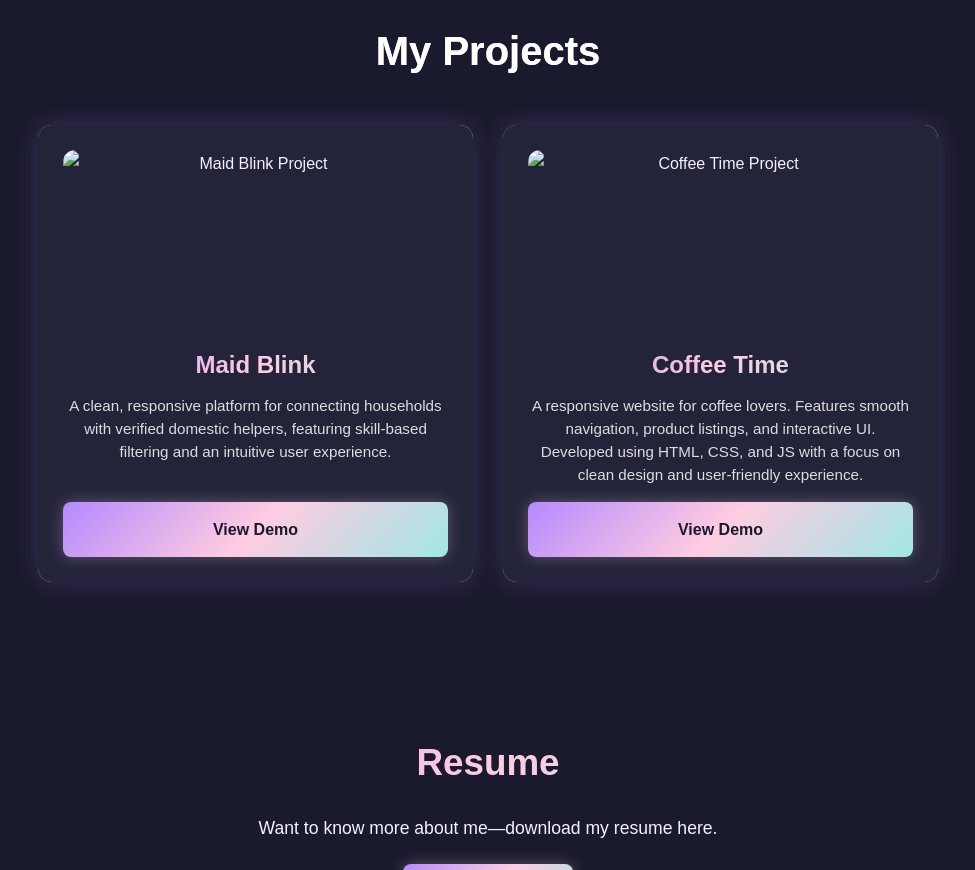
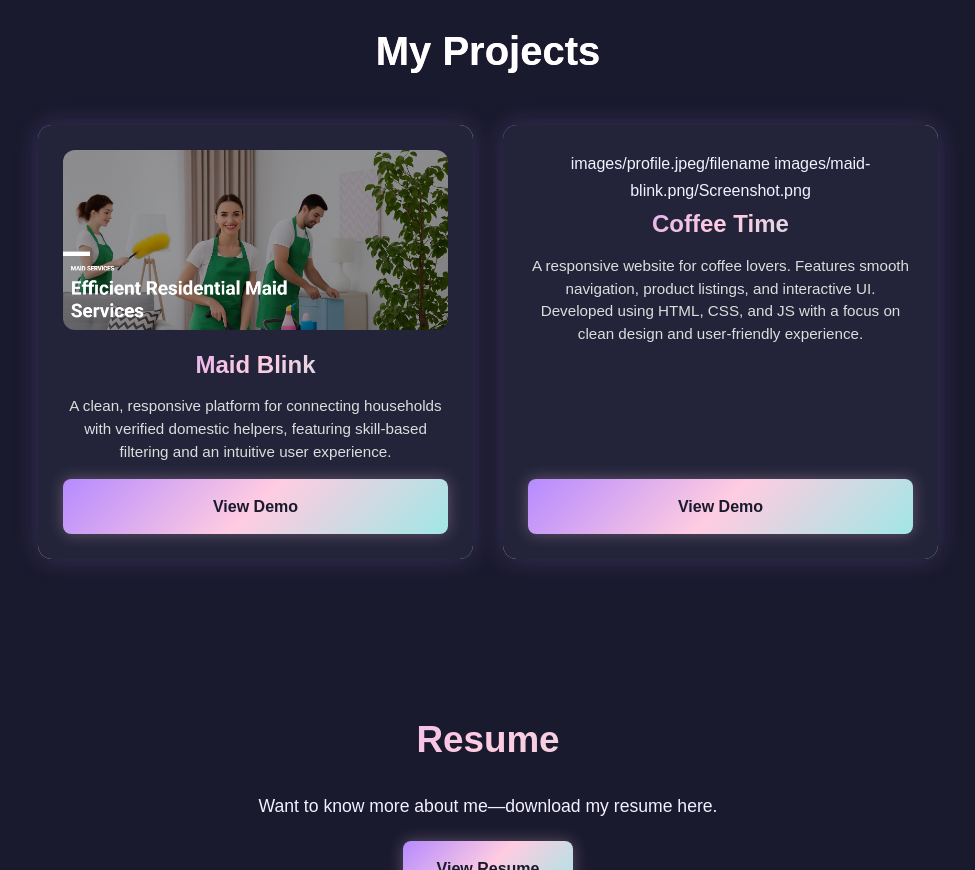
Before and after one commit to bismithaaa/my_portfolio, a plain HTML site: page index.html in a window 1280 px wide. Shown: the part 1620-2490 px from the top of the page, without its empty margins (152-1127 px from the left). Drawn offline with Linux system fonts and the light colour scheme.

Commit message:
Update index.html

```diff
--- a/index.html
+++ b/index.html
@@ -68,7 +68,7 @@
 
         <!-- RIGHT: IMAGE -->
         <div class="hero-image">
-            <img src="images/profile.jpeg/WhatsApp Image 2025-11-21 at 9.34.22 PM.jpeg" alt="Profile Photo">
+          <img src="images/bis_profile.jpeg" alt="Profile Photo">
         </div>
 
     </div>
@@ -107,7 +107,7 @@ Driven by curiosity and continuous learning, I strive to leverage technology to
     <div class="projects-grid">
 
         <div class="project-card fade-in">
-            <img src="images/maid-blink.png/Screenshot (17).png" alt="Maid Blink Project">
+           <img src="images/maid.png" alt="Maid Blink Project">
             <h3>Maid Blink</h3>
             <p>
                 A clean, responsive platform for connecting households with verified domestic helpers, featuring skill-based filtering and an intuitive user experience.
@@ -116,7 +116,9 @@ Driven by curiosity and continuous learning, I strive to leverage technology to
         </div>
 
         <div class="project-card fade-in">
-            <img src="images/coffee-time.png/coffee1.png" alt="Coffee Time Project">
+           images/profile.jpeg/filename
+images/maid-blink.png/Screenshot.png
+
             <h3>Coffee Time</h3>
             <p>
                 A responsive website for coffee lovers. Features smooth navigation, product listings, and interactive UI. Developed using HTML, CSS, and JS with a focus on clean design and user-friendly experience.
```
